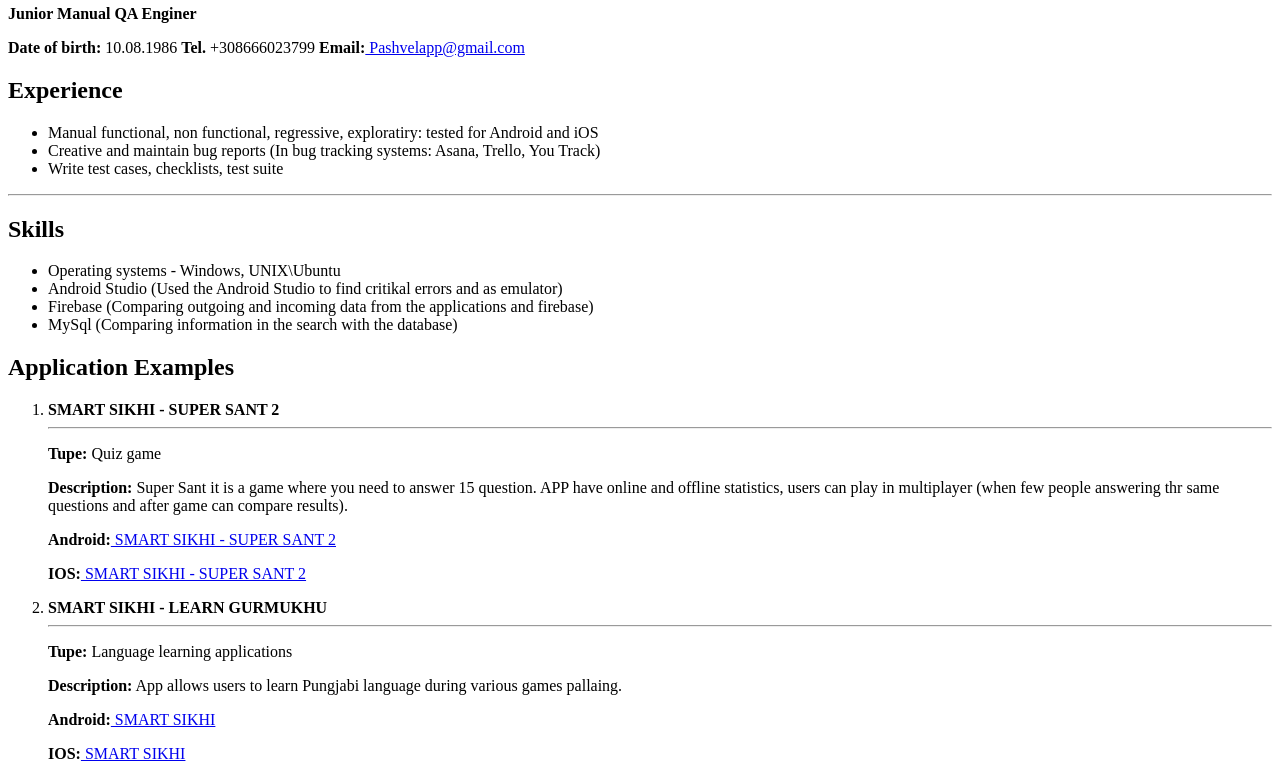
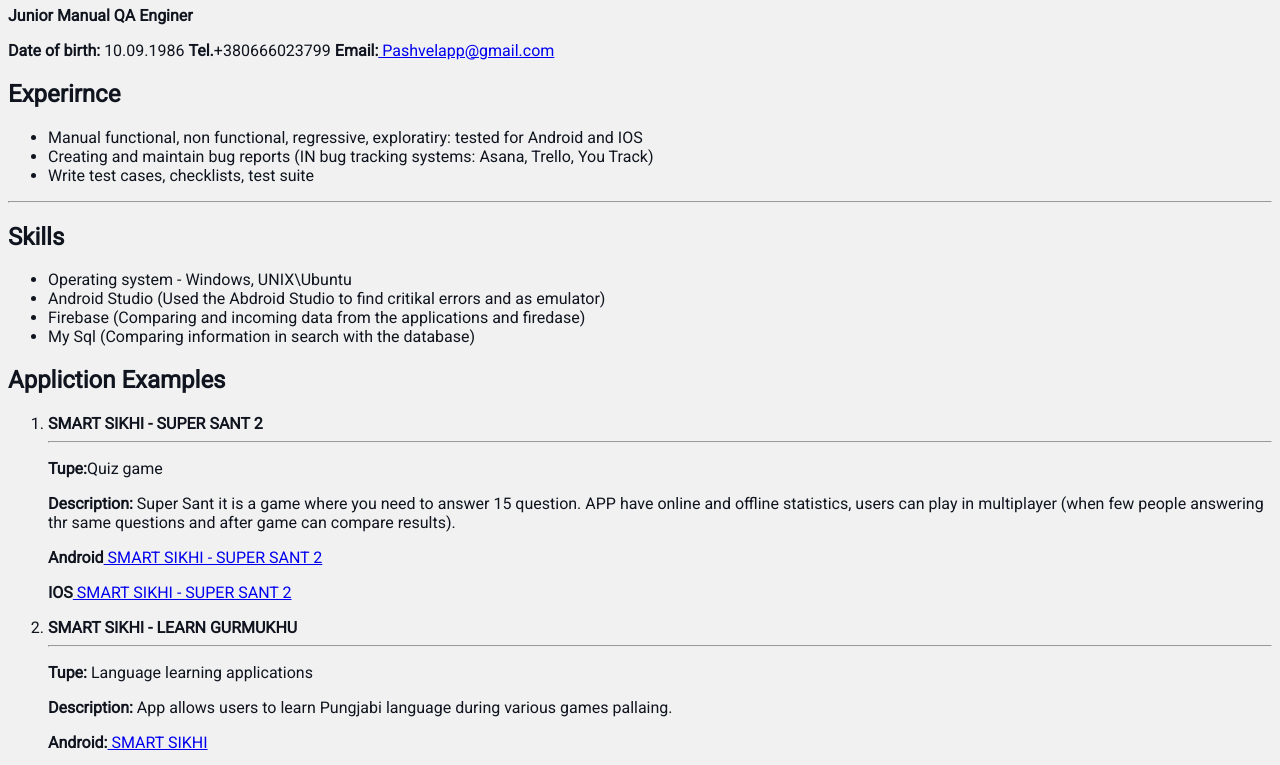
Before and after one commit to Pashvel/cv.-test.20.07.22, a plain HTML site: page index.html in a window 1280 px wide. Shown: the part 363-1128 px from the top of the page. Drawn offline with Linux system fonts and the light colour scheme.

Commit message:
Add files via upload

```diff
--- a/index.html
+++ b/index.html
@@ -1,41 +1,40 @@
 <!DOCTYPE html>
-<html>
+<html lang="en">
 <head>
     <meta charset="UTF-8">
-    <title>Pashas CV</title>
+    <title>Petrovich CV</title>
+    <link rel="stylesheet" href="styles.css">
 </head>
 <body>
     <img src="Avatar.jpeg" width="150" alt="My Avatar)">
     <h1>Pavel Petrovich</h1>
     <p><strong>Junior Manual QA Enginer</strong></p>
-    <p><Strong>Date of birth:</Strong> 10.08.1986 <strong>Tel.</strong> +308666023799 <strong>Email:</strong><a href="mailto:pashvelapp@gmail.com"target="_blank"> Pashvelapp@gmail.com</a></p>
-    <h2>Experience</h2>
+    <p><strong>Date of birth: </strong>10.09.1986 <strong>Tel.</strong>+380666023799 <strong>Email:</strong><a href="mailto:pashvelapp@gmail.com"target="blank"> Pashvelapp@gmail.com</a></p>
+
+    <h2>Experirnce</h2>
     <ul>
-    <li>Manual functional, non functional, regressive, exploratiry: tested for Android and iOS</li>
-    <li>Creative and maintain bug reports (In bug tracking systems: Asana, Trello, You Track)</li>
+        <li>Manual functional, non functional, regressive, exploratiry: tested for Android and IOS</li>
+        <li>Creating and maintain bug reports (IN bug tracking systems: Asana, Trello, You Track)</li>
         <li>Write test cases, checklists, test suite</li>
     </ul>
-</body>
-</html>
 
     <hr>
-
-<h2>Skills</h2>
+    <H2>Skills</H2>
     <ul>
-    <li>Operating systems - Windows, UNIX\Ubuntu</li>
-    <li>Android Studio (Used the Android Studio to find critikal errors and as emulator)</li>
-    <li>Firebase (Comparing outgoing and incoming data from the applications and firebase)</li>
-    <li>MySql (Comparing information in the search with the database)</li>
+        <li>Operating system - Windows, UNIX\Ubuntu</li>
+        <li>Android Studio (Used the Abdroid Studio to find critikal errors and as emulator)</li>
+        <li>Firebase (Comparing and incoming data from the applications and firedase)</li>
+        <li>My Sql (Comparing information in search with the database)</li>
     </ul>
 
-<h2>Application Examples</h2>
+    <H2>Appliction Examples</H2>
     <ol>
         <li><strong>SMART SIKHI - SUPER SANT 2</strong></li>
         <hr>
-    <p><strong>Tupe:</strong> Quiz game</p>
+        <p><strong>Tupe:</strong>Quiz game</p>
         <p><strong>Description:</strong> Super Sant it is a game where you need to answer 15 question. APP have online and offline statistics, users can play in multiplayer (when few people answering thr same questions and after game can compare results).</p>
-    <p><strong>Android:</strong><a href="https://play.google.com/store/apps/details?id=com.nest.supersant"target="_blank"> SMART SIKHI - SUPER SANT 2</a></p>
-    <p><strong>IOS:</strong><a href="https://itunes.apple.com/us/app/supersant2/id1288064980?mt=8"target="_blank"> SMART SIKHI - SUPER SANT 2</a></p>
+        <p><strong>Android</strong><a href="https://play.google.com/store/apps/details?id=com.nest.supersant"target="_blank"> SMART SIKHI - SUPER SANT 2</a></p>
+        <p><strong>IOS</strong><a href="https://itunes.apple.com/us/app/supersant2/id1288064980?mt=8"target="_blank"> SMART SIKHI - SUPER SANT 2</a></p>
 
         <li><Strong>SMART SIKHI - LEARN GURMUKHU</Strong></li>
         <hr>
@@ -58,3 +57,6 @@
         <p><strong>Android:</strong><a href="https://play.google.com/store/apps/detailsid=com.nestsoft.meditationreminderandroid"target="_blank"> SIMAR REMINDER</a></p>
         <p><strong>IOS:</strong><a href="https://itunes.apple.com/us/app/simran-reminder/id1305713074?mt=8"target="_blank"> SIMAR REMINDER</a></p>
     </ol>
+
+</body>
+</html>
--- /dev/null
+++ b/styles.css
@@ -0,0 +1,14 @@
+@import url('https://fonts.googleapis.com/css2?family=Roboto&display=swap');
+
+body{
+    background-color: #f1f1f1;
+    color: #0f141e;
+
+    font-size: 16px;
+    font-weight: normal;
+    font-family: 'Roboto', sans-serif;
+
+/*font: normal 16px 'Roboto', sans-serif ;*/
+
+    /*font-family: ; */
+}
```
Lines whose indentation alone changed are shown as unchanged.
